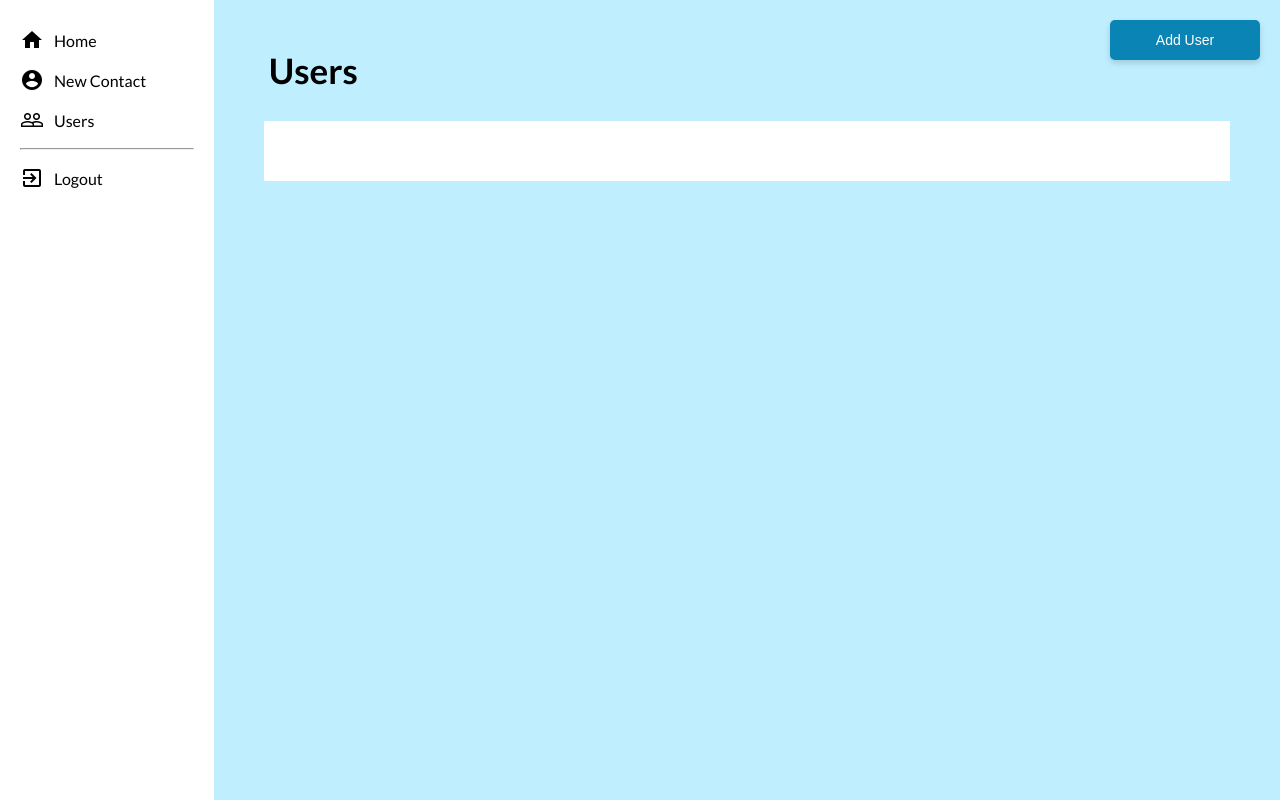
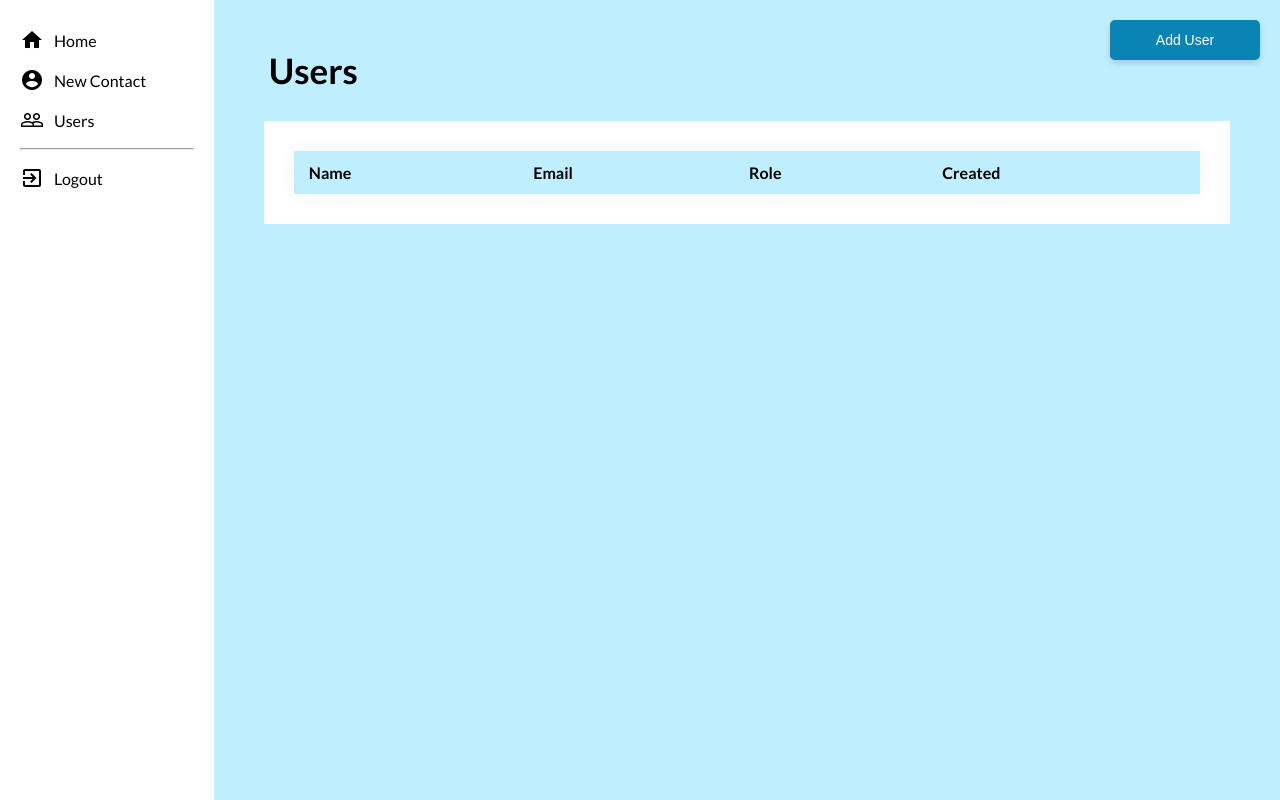
Before and after one commit to JamillaMo/info2180-finalproject, a PHP site: page /view_users.php in a window 1280 px wide. Shown: the part 70-870 px from the top of the page. Run offline with PHP 8.4, Linux system fonts and the light colour scheme; data comes from the database, SQL or seed files in the repository; lists and menus that the app fills with data are empty.

Commit message:
Changed table format

```diff
--- a/view_users.php
+++ b/view_users.php
@@ -40,8 +40,7 @@
             <div class="table">
                 <?php
                     if($row = mysqli_fetch_array($result)){
-                        while($row = mysqli_fetch_array($result)) {
-                            echo "<table>
+                        echo "<table>
                             <thead>
                                 <tr>
                                     <th>Name</th>
@@ -50,9 +49,10 @@
                                     <th>Created</th>
                                 </tr>
                             </thead>";
-                            echo "<tbody><tr><td>".$row['firstname']." ".$row['lastname']."</td><td>".$row['email']."</td><td>".$row['role']."</td><td>".$row['created_at']."</td>";
-                            echo "</table>";
+                        while($row = mysqli_fetch_array($result)) {
+                            echo "<tbody><tr><td width=25%>".$row['firstname']." ".$row['lastname']."</td><td width=25%>".$row['email']."</td><td width=25%>".$row['role']."</td><td width=25%>".$row['created_at']."</td>";
                         }
+                        echo "</table>";
                     }
                 ?>
             </div>
```
